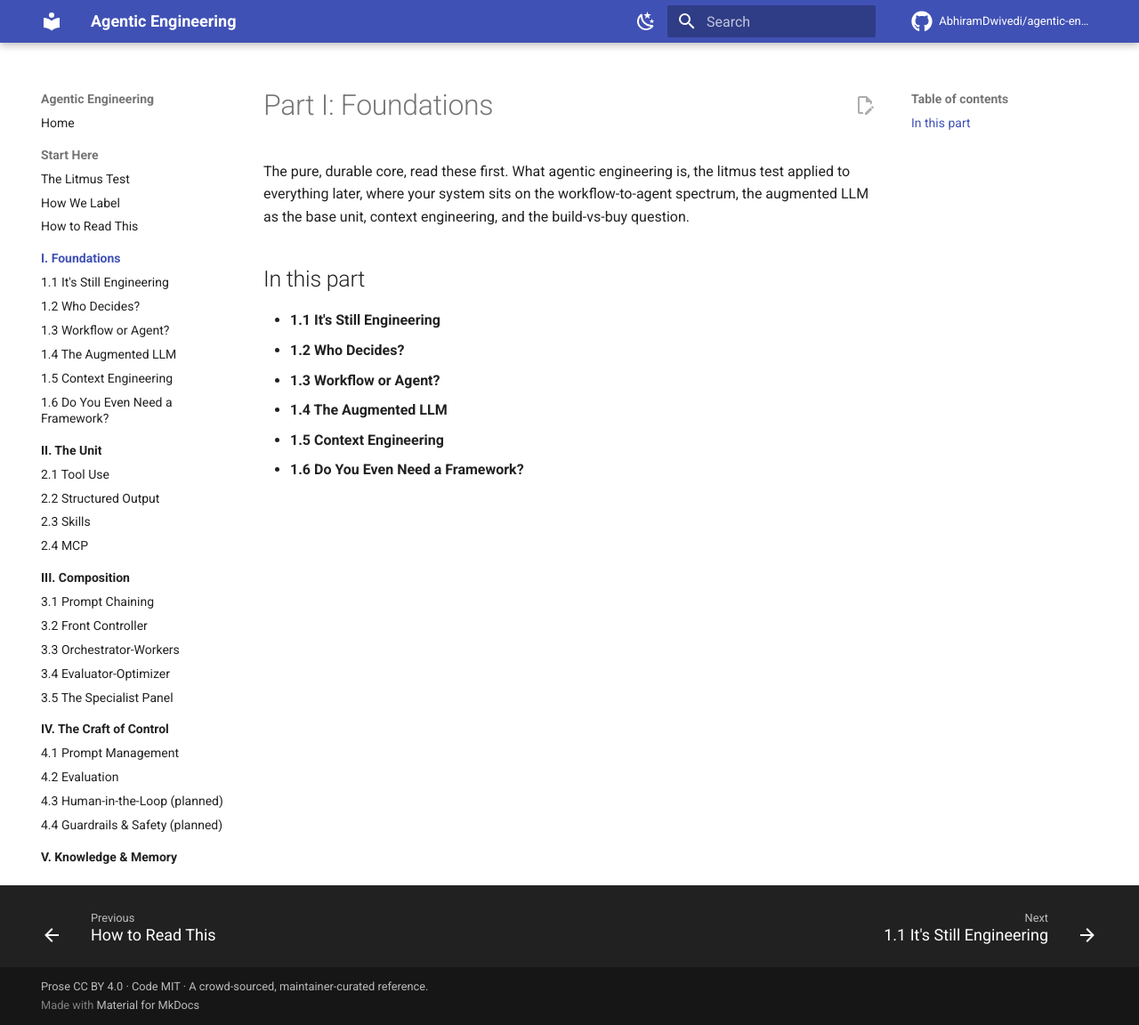
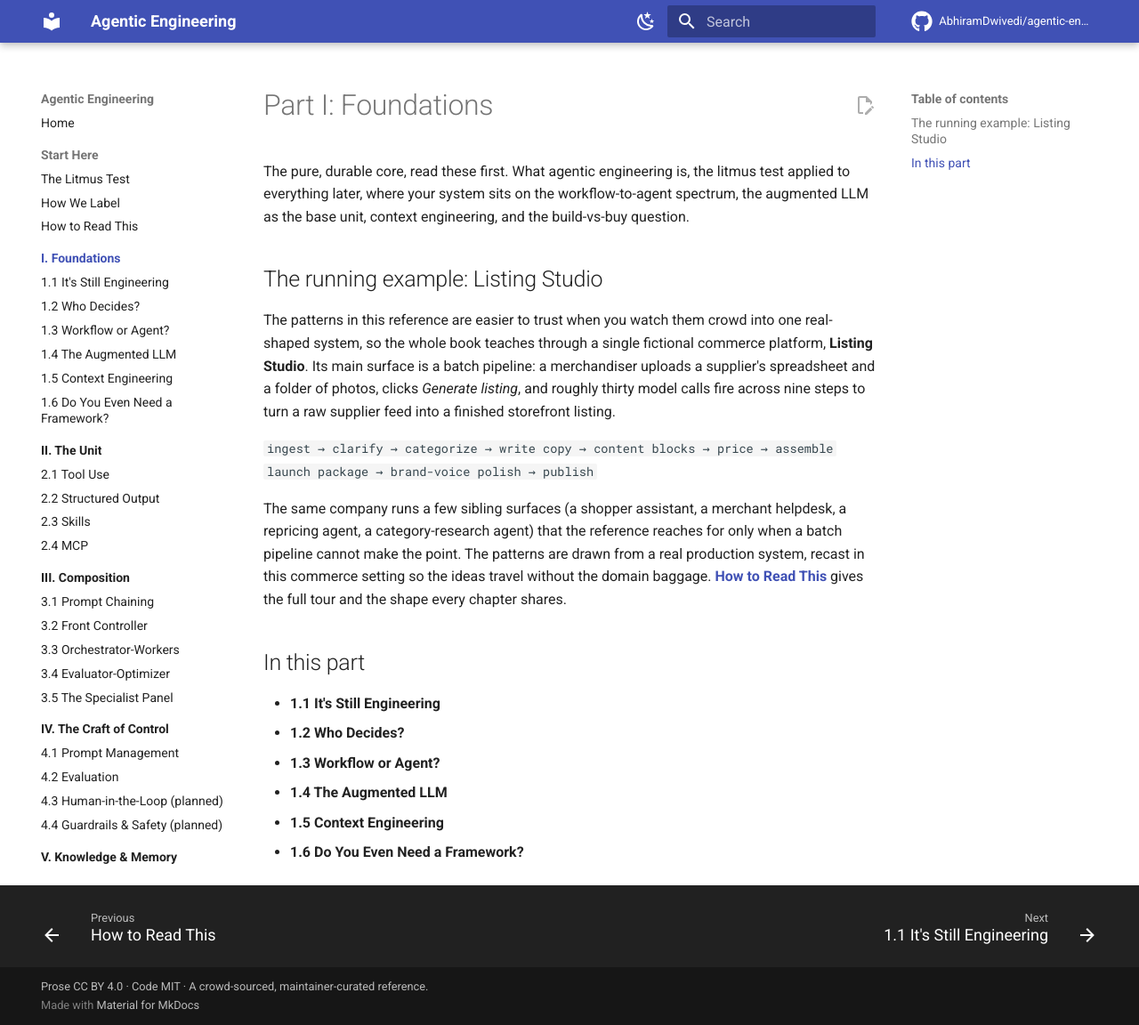
Before and after one commit to AbhiramDwivedi/agentic-engineering, an MkDocs documentation site: the page built from docs/foundations/index.md, in a window 1280 px wide and 1152 px high. Shown: the whole window at 89% size. Built offline with MkDocs 1.6.1 and Material for MkDocs 9.7.7, drawn with Linux system fonts in a browser that asks for light colours; comment, search, counter and statistics services are not loaded.

Commit message:
Foundations: introduce Listing Studio in Part I; de-dup 1.1/1.2
- foundations/index.md: add a compact "running example" carrier intro so
  Part I owns the Listing Studio introduction (a chapter-first reader no
  longer meets it cold); full tour still in How to Read This.
- who-decides.md: stop re-posing the litmus question verbatim in the What
  section; tighten the deterministic-vs-eval cost story so it is not
  doubled within the chapter.
- its-still-engineering.md: compress the stakes restatement into a clean
  handoff to 1.2.

Co-Authored-By: Claude Opus 4.8 (1M context) <noreply@anthropic.com>

```diff
--- a/docs/foundations/index.md
+++ b/docs/foundations/index.md
@@ -1,6 +1,14 @@
 # Part I: Foundations
 
 The pure, durable core, read these first. What agentic engineering is, the litmus test applied to everything later, where your system sits on the workflow-to-agent spectrum, the augmented LLM as the base unit, context engineering, and the build-vs-buy question.
+
+## The running example: Listing Studio
+
+The patterns in this reference are easier to trust when you watch them crowd into one real-shaped system, so the whole book teaches through a single fictional commerce platform, **Listing Studio**. Its main surface is a batch pipeline: a merchandiser uploads a supplier's spreadsheet and a folder of photos, clicks *Generate listing*, and roughly thirty model calls fire across nine steps to turn a raw supplier feed into a finished storefront listing.
+
+`ingest → clarify → categorize → write copy → content blocks → price → assemble launch package → brand-voice polish → publish`
+
+The same company runs a few sibling surfaces (a shopper assistant, a merchant helpdesk, a repricing agent, a category-research agent) that the reference reaches for only when a batch pipeline cannot make the point. The patterns are drawn from a real production system, recast in this commerce setting so the ideas travel without the domain baggage. **[How to Read This](../about/how-to-read.md)** gives the full tour and the shape every chapter shares.
 
 ## In this part
 
```
Also changed, not shown: docs/foundations/its-still-engineering.md (+1 -1 lines), docs/foundations/who-decides.md (+2 -2 lines).
